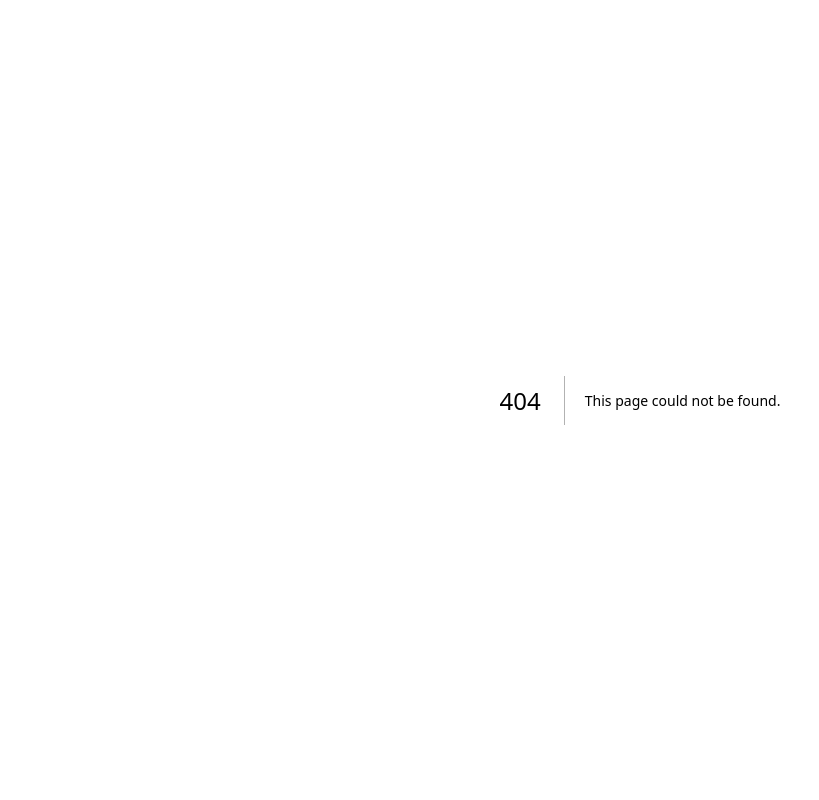
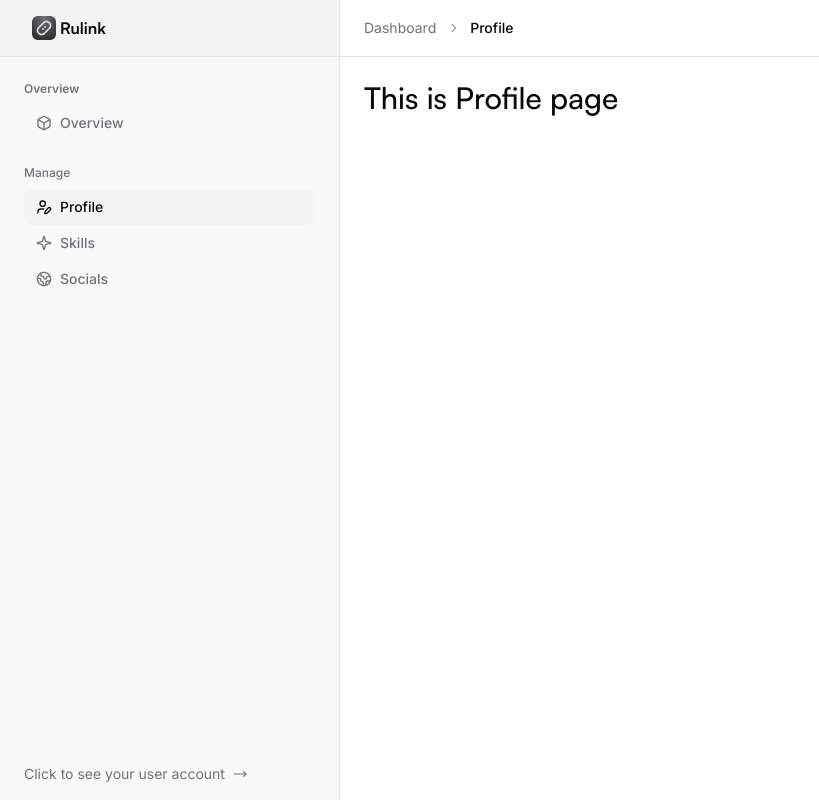
Before and after one commit to robiuzzaman4/rulink-frontend, a Next.js app: page /dashboard/profile in a window 1280 px wide. Before the commit this address had no page. Shown: the whole page, without its empty margins (0-819 px from the left). Built offline with nearby package versions, Linux system fonts and the light colour scheme; a web font is replaced by a local one.

Commit message:
faet: sidebar menu addes

```diff
--- /dev/null
+++ b/src/app/(protected)/dashboard/profile/page.tsx
@@ -0,0 +1,13 @@
+import React from "react";
+
+const ProfilePage = () => {
+  return (
+    <div className="py-20 px-4 lg:px-6">
+      <h1 className="text-3xl font-satoshi font-medium">
+        This is Profile page
+      </h1>
+    </div>
+  );
+};
+
+export default ProfilePage;
--- a/src/app/(protected)/dashboard/settings/page.tsx
+++ /dev/null
@@ -1,11 +0,0 @@
-import React from "react";
-
-const SettingsPage = () => {
-  return (
-    <div className="py-20 px-4 lg:px-6">
-      <h1 className="text-4xl font-bold">This is settings page</h1>
-    </div>
-  );
-};
-
-export default SettingsPage;
--- /dev/null
+++ b/src/app/(protected)/dashboard/skills/page.tsx
@@ -0,0 +1,11 @@
+import React from "react";
+
+const SkillsPage = () => {
+  return (
+    <div className="py-20 px-4 lg:px-6">
+      <h1 className="text-3xl font-satoshi font-medium">This is Skills page</h1>
+    </div>
+  );
+};
+
+export default SkillsPage;
--- /dev/null
+++ b/src/app/(protected)/dashboard/socials/page.tsx
@@ -0,0 +1,13 @@
+import React from "react";
+
+const SocialsPage = () => {
+  return (
+    <div className="py-20 px-4 lg:px-6">
+      <h1 className="text-3xl font-satoshi font-medium">
+        This is Socials page
+      </h1>
+    </div>
+  );
+};
+
+export default SocialsPage;
--- a/src/app/layout.tsx
+++ b/src/app/layout.tsx
@@ -64,7 +64,7 @@ export default function RootLayout({
             <Toaster
               position="top-center"
               icons={{
-                success: <CheckCircledIcon className="text-teal-600 h-5 w-5" />,
+                success: <CheckCircledIcon className="text-rulink-primary h-5 w-5" />,
                 error: <CrossCircledIcon className="text-rose-600 h-5 w-5" />,
               }}
               className="text-sm font-sans"
--- a/src/components/pages/overview/generated-url.tsx
+++ b/src/components/pages/overview/generated-url.tsx
@@ -25,19 +25,19 @@ const GeneratedUrl = () => {
     return null;
   }
   return (
-    <div className="w-full border-b border-b-border px-4 lg:px-6 pb-6 flex flex-col gap-1">
+    <div className="w-full px-4 lg:px-6 pb-6 flex flex-col gap-1 sm:gap-2">
       <h2 className="text-xl sm:text-2xl md:text-3xl font-medium font-satoshi">
         Your Website Url
       </h2>
       <span className="flex items-center gap-4">
-        <p className="text-sm sm:text-base font-medium text-teal-600">
+        <p className="text-sm sm:text-base text-rulink-primary">
           {generatedUrl}
         </p>
         <Button
           onClick={handleCopy}
           variant="outline"
           size="icon"
-          className="shrink-0"
+          className="shrink-0 text-rulink-primary hover:text-rulink-primary"
         >
           {copied ? <Check size={16} /> : <Copy size={16} />}
         </Button>
--- a/src/components/shared/sidebar.tsx
+++ b/src/components/shared/sidebar.tsx
@@ -2,7 +2,14 @@
 
 import { cn } from "@/lib/utils";
 import { UserButton } from "@clerk/nextjs";
-import { Box, MoveRight, Settings } from "lucide-react";
+import {
+  Box,
+  Earth,
+  MoveRight,
+  Settings,
+  Sparkle,
+  UserPen,
+} from "lucide-react";
 import Image from "next/image";
 import Link from "next/link";
 import { usePathname } from "next/navigation";
@@ -15,10 +22,22 @@ const links = {
       href: "/dashboard/overview",
       icon: <Box size={16} />,
     },
+  ],
+  manage: [
     {
-      label: "Settings",
-      href: "/dashboard/settings",
-      icon: <Settings size={16} />,
+      label: "Profile",
+      href: "/dashboard/profile",
+      icon: <UserPen size={16} />,
+    },
+    {
+      label: "Skills",
+      href: "/dashboard/skills",
+      icon: <Sparkle size={16} />,
+    },
+    {
+      label: "Socials",
+      href: "/dashboard/socials",
+      icon: <Earth size={16} />,
     },
   ],
 };
@@ -26,7 +45,7 @@ const links = {
 const Sidebar = () => {
   const pathname = usePathname();
   return (
-    <div className="fixed z-30 hidden h-screen w-full shrink-0 lg:sticky bg-secondary/50 border-r border-r-border lg:flex flex-col ">
+    <div className="fixed z-30 hidden h-screen w-full shrink-0 lg:sticky bg-secondary/50 border-r border-r-border lg:flex flex-col">
       {/* lgoo */}
       <Link
         href="/dashboard/overview"
@@ -42,9 +61,10 @@ const Sidebar = () => {
         <p className="font-bold text-base font-satoshi">Rulink</p>
       </Link>
 
+      <div className="grid gap-6 pt-6">
         {/* overview navlinks */}
-      <div className="grid gap-2 p-6">
-        <h5 className="text-sm font-semibold text-muted-foreground">
+        <div className="grid gap-2 px-6">
+          <h5 className="text-xs font-semibold text-muted-foreground">
             Overview
           </h5>
           <div className="grid">
@@ -55,7 +75,7 @@ const Sidebar = () => {
                   key={label}
                   href={href}
                   className={cn(
-                  "h-9 px-3 py-1 rounded-md flex items-center gap-2 text-muted-foreground",
+                    "h-9 px-3 py-1 rounded-md flex items-center gap-2 text-muted-foreground hover:text-foreground",
                     {
                       "bg-secondary text-foreground": isActive,
                     }
@@ -66,6 +86,32 @@ const Sidebar = () => {
                 </Link>
               );
             })}
+          </div>
+        </div>
+
+        {/* manage navlinks */}
+        <div className="grid gap-2 px-6">
+          <h5 className="text-xs font-medium text-muted-foreground">Manage</h5>
+          <div className="grid">
+            {links.manage.map(({ label, href, icon }) => {
+              const isActive = pathname === href;
+              return (
+                <Link
+                  key={label}
+                  href={href}
+                  className={cn(
+                    "h-9 px-3 py-1 rounded-md flex items-center gap-2 text-muted-foreground hover:text-foreground",
+                    {
+                      "bg-secondary text-foreground": isActive,
+                    }
+                  )}
+                >
+                  {icon}
+                  <p className="font-medium text-sm">{label}</p>
+                </Link>
+              );
+            })}
+          </div>
         </div>
       </div>
 
```
Lines whose indentation alone changed are shown as unchanged.
